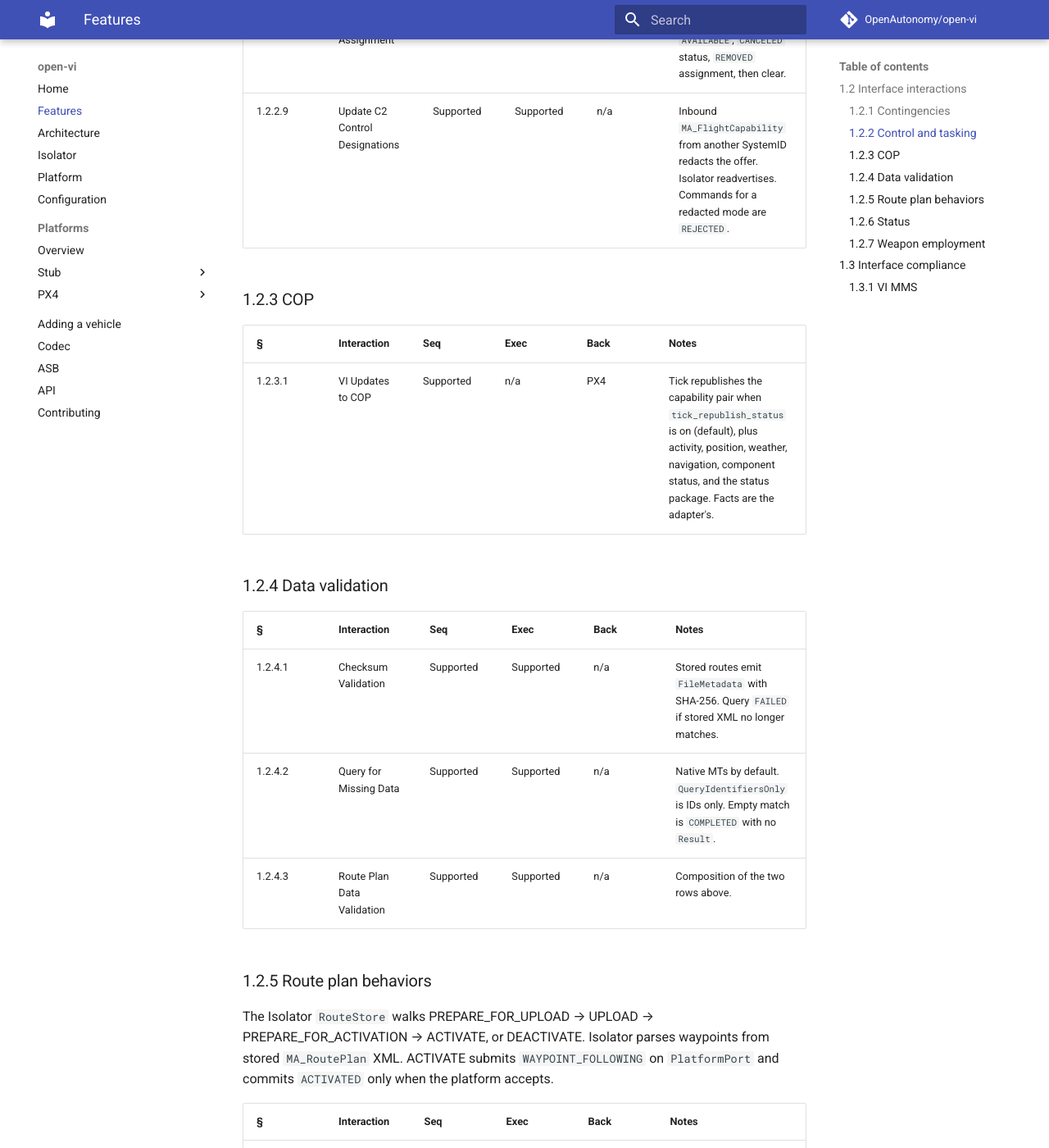
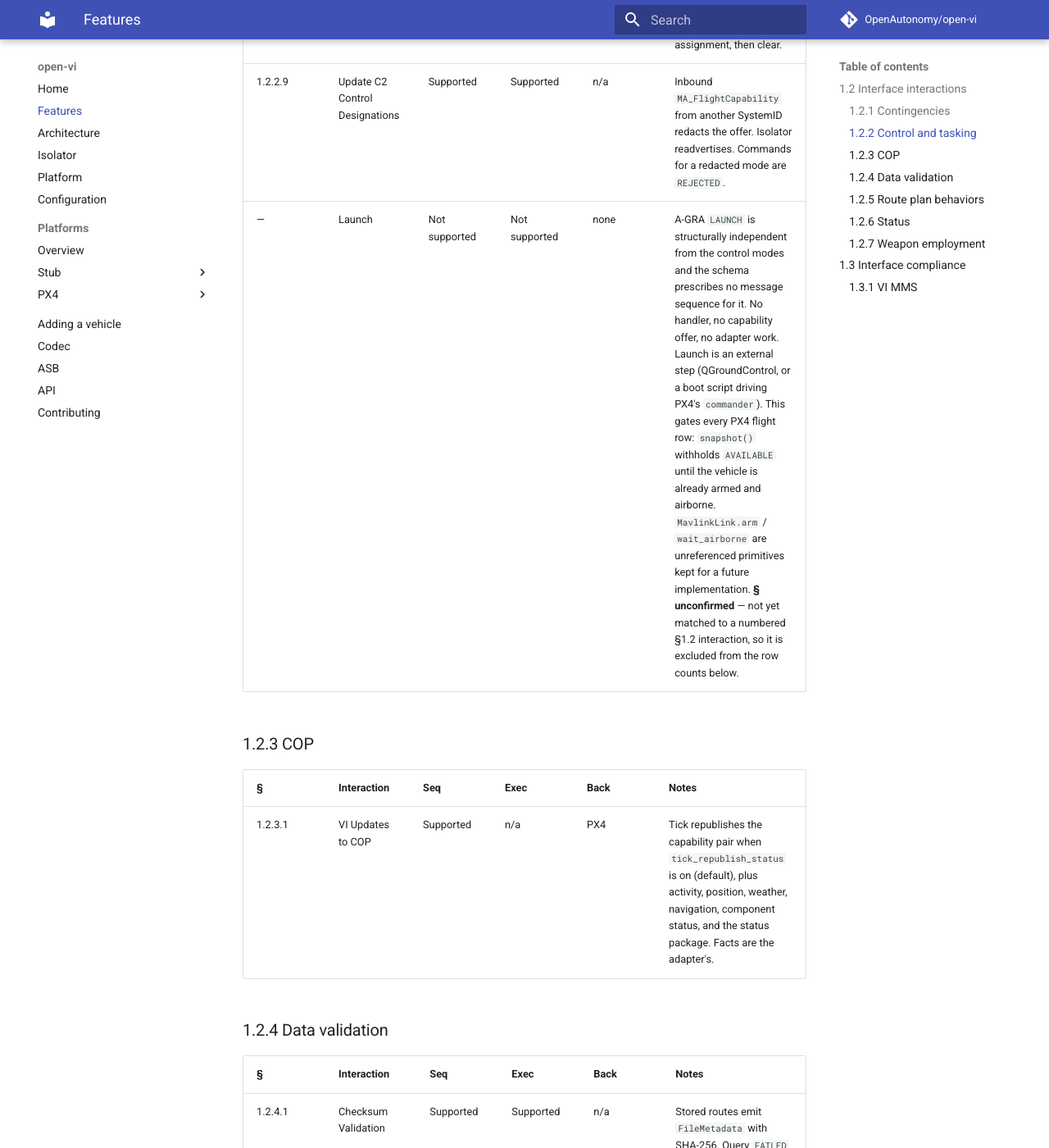
Before and after one commit to OpenAutonomy/open-vi, an MkDocs documentation site: the page built from docs/FEATURES.md, in a window 1280 px wide and 1400 px high, scrolled down 3344 px. Shown: the whole window at 82% size. Built offline with MkDocs 1.6.1 and Material for MkDocs 9.7.7, drawn with Linux system fonts in a browser that asks for light colours; comment, search, counter and statistics services are not loaded; some of the changed text lies outside the part shown.

Commit message:
List Launch as Not supported in FEATURES
LAUNCH gates every PX4 flight row -- snapshot() withholds AVAILABLE
until the vehicle is already armed and airborne -- but the matrix was
silent on it, while terrain and weapons both get explicit Not
supported rows.

Listed with an em dash rather than a section number. The volume is not
in the tree, so inventing a §1.2.2.x for it would fabricate a
standards citation in the one document whose job is to be accurate
about them. The row says the § is unconfirmed and is excluded from the
counts, and the count statement now reads "36 numbered rows" so the
tallies stay verifiable: Sequence 34/2, Execution 16/5/13/2.

Fill the § in if the volume numbers this interaction.

Co-Authored-By: Claude Opus 5 (1M context) <noreply@anthropic.com>

```diff
--- a/docs/FEATURES.md
+++ b/docs/FEATURES.md
@@ -28,9 +28,11 @@ Stub is the default test backend. It accepts or injects; it does not
 fly. Stub rows live in [platforms/stub](platforms/stub/FEATURES.md).
 PX4 rows live in [platforms/px4](platforms/px4/FEATURES.md).
 
-§1.2 Core (36 rows): Sequence 34 Supported, 2 Not supported
-(terrain, weapons). Execution 16 Supported, 5 Partial, 13 n/a, 2
-Not supported. Backend is not 34/36.
+§1.2 Core (36 numbered rows): Sequence 34 Supported, 2 Not
+supported (terrain, weapons). Execution 16 Supported, 5 Partial, 13
+n/a, 2 Not supported. Backend is not 34/36. `Launch` under §1.2.2 is
+listed Not supported without a § and is not in these counts; see that
+row.
 
 Volume §1.4 (Mission and Flight Autonomy Capabilities) allocates work
 to MA or FA. It is not a VI interface checklist, so it is not repeated
@@ -61,6 +63,7 @@ here.
 | 1.2.2.7 | Receive Control Request | Supported | Supported | n/a | ACQUIRE / STEAL / RELEASE with status ladder and `MA_ControlAssignment`. |
 | 1.2.2.8 | Unpair Control Assignment | Supported | Supported | n/a | When availability is not `AVAILABLE`, `CANCELED` status, `REMOVED` assignment, then clear. |
 | 1.2.2.9 | Update C2 Control Designations | Supported | Supported | n/a | Inbound `MA_FlightCapability` from another SystemID redacts the offer. Isolator readvertises. Commands for a redacted mode are `REJECTED`. |
+| — | Launch | Not supported | Not supported | none | A-GRA `LAUNCH` is structurally independent from the control modes and the schema prescribes no message sequence for it. No handler, no capability offer, no adapter work. Launch is an external step (QGroundControl, or a boot script driving PX4's `commander`). This gates every PX4 flight row: `snapshot()` withholds `AVAILABLE` until the vehicle is already armed and airborne. `MavlinkLink.arm` / `wait_airborne` are unreferenced primitives kept for a future implementation. **§ unconfirmed** — not yet matched to a numbered §1.2 interaction, so it is excluded from the row counts below. |
 
 ### 1.2.3 COP
 
```
Also changed, not shown: CHANGELOG.md (+6 -0 lines).
